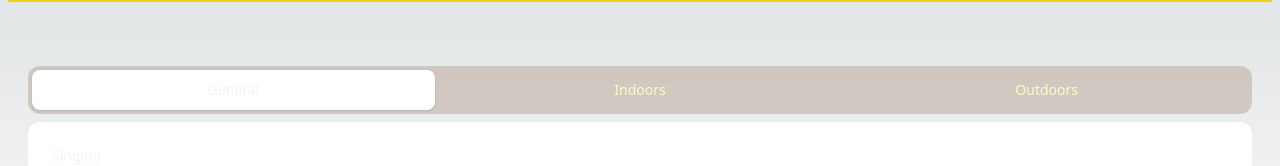
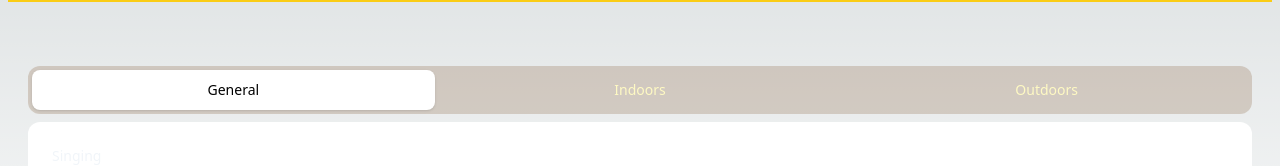
Before and after one commit to Erwin71297/erwinsusanto.github.io, a Next.js app: page /directories/hobbies in a window 1280 px wide. Shown: the part 166-332 px from the top of the page. Built offline with nearby package versions, Linux system fonts and the light colour scheme.

Commit message:
Change text color selected

```diff
--- a/src/app/directories/hobbies/page.tsx
+++ b/src/app/directories/hobbies/page.tsx
@@ -79,7 +79,7 @@ export default function Hobbies() {
                         "w-full rounded-lg py-2.5 text-sm font-medium leading-5 text-black-700",
                         "ring-white/60 ring-offset-2 ring-offset-yellow-400 focus:outline-none focus:ring-2",
                         selected
-                          ? "bg-white shadow"
+                          ? "bg-white shadow text-black"
                           : "text-yellow-100 hover:bg-white/[0.12] hover:text-white"
                       )
                     }
```
